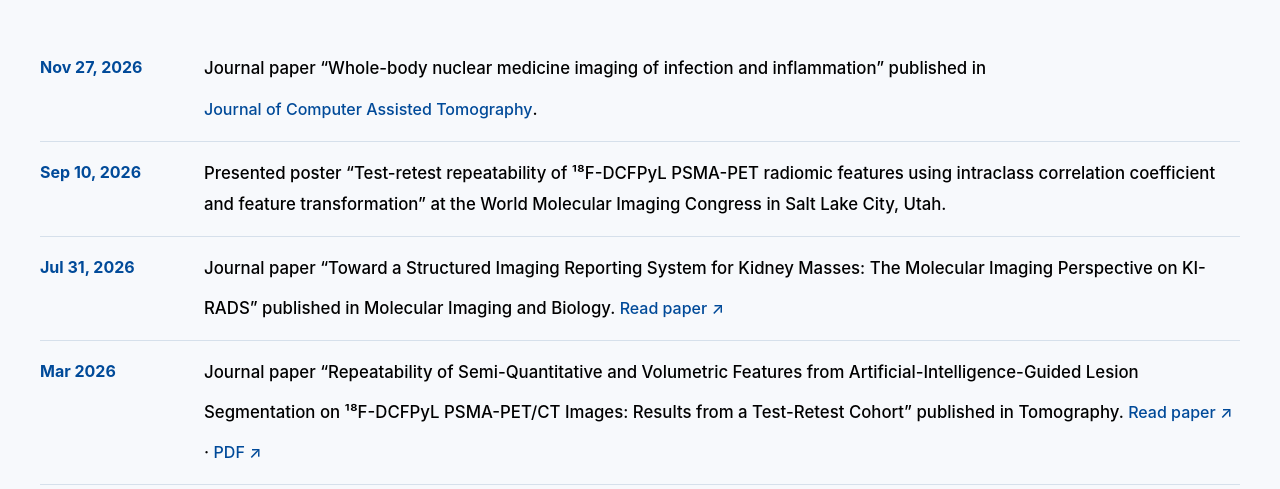
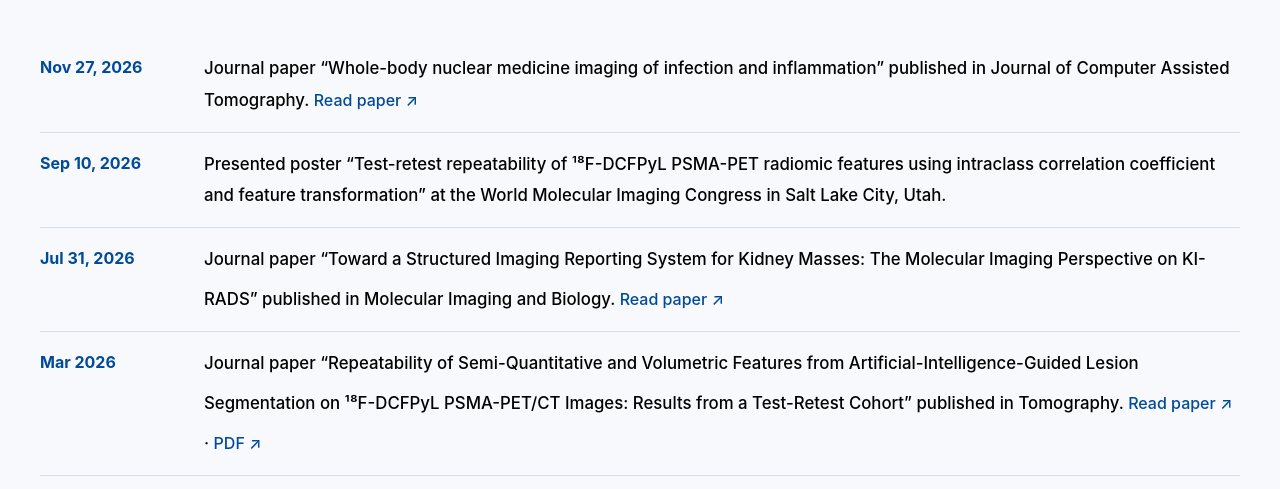
Before and after one commit to Zobaer/zobaer.github.io, a plain HTML site: page updates.html in a window 1280 px wide. Shown: the part 243-732 px from the top of the page. Drawn offline with Linux system fonts and the light colour scheme.

Commit message:
Align latest update and use a read paper link

```diff
--- a/updates.html
+++ b/updates.html
@@ -407,6 +407,7 @@
 
     /* Final typography refinements. */
     #zobaer-site #updates .update-date{font-weight:700}
+    #zobaer-site #updates .updates-list .update:first-child .text-link{display:inline;margin-top:0}
     #zobaer-site #publications .themes-heading h3{font-weight:700}
     #zobaer-site #research .theme h3{font-size:1.25rem;line-height:1.35}
 
@@ -509,7 +510,7 @@
 <div class="wrap faculty-content">
 <div class="section-heading"><div><p class="eyebrow">News &amp; milestones</p><h1 class="page-title" id="updates-title">Academic updates.</h1></div><p>Research publications, presentations, and career milestones, listed from most recent to earliest.</p></div>
 <ol class="updates-list">
-<li class="update"><time class="update-date" datetime="2026-11-27">Nov 27, 2026</time><div><p>Journal paper “Whole-body nuclear medicine imaging of infection and inflammation” published in <a class="text-link" href="https://www.ovid.com/jnls/jcat/abstract/10.1097/rct.0000000000001946~whole-body-nuclear-medicine-imaging-of-infection-and?redirectionsource=fulltextview" rel="noopener" target="_blank">Journal of Computer Assisted Tomography</a>.</p></div></li>
+<li class="update"><time class="update-date" datetime="2026-11-27">Nov 27, 2026</time><div><p>Journal paper “Whole-body nuclear medicine imaging of infection and inflammation” published in Journal of Computer Assisted Tomography. <a class="text-link" href="https://www.ovid.com/jnls/jcat/abstract/10.1097/rct.0000000000001946~whole-body-nuclear-medicine-imaging-of-infection-and?redirectionsource=fulltextview" rel="noopener" target="_blank">Read paper ↗</a></p></div></li>
 <li class="update"><time class="update-date" datetime="2026-09-10">Sep 10, 2026</time><div><p>Presented poster “Test-retest repeatability of ¹⁸F-DCFPyL PSMA-PET radiomic features using intraclass correlation coefficient and feature transformation” at the World Molecular Imaging Congress in Salt Lake City, Utah.</p></div></li>
 <li class="update"><time class="update-date" datetime="2026-07-31">Jul 31, 2026</time><div><p>Journal paper “Toward a Structured Imaging Reporting System for Kidney Masses: The Molecular Imaging Perspective on KI-RADS” published in Molecular Imaging and Biology. <a class="text-link" href="https://link.springer.com/article/10.1007/s11307-026-02122-8" rel="noopener" target="_blank">Read paper ↗</a></p> </div></li>
 <li class="update"><time class="update-date" datetime="2026-03">Mar 2026</time><div><p>Journal paper “Repeatability of Semi-Quantitative and Volumetric Features from Artificial-Intelligence-Guided Lesion Segmentation on ¹⁸F-DCFPyL PSMA-PET/CT Images: Results from a Test-Retest Cohort” published in Tomography. <a class="text-link" href="https://www.mdpi.com/2379-139X/12/3/38" rel="noopener" target="_blank">Read paper ↗</a> · <a class="text-link" href="https://www.mdpi.com/2379-139X/12/3/38/pdf?version=1773225544" rel="noopener" target="_blank">PDF ↗</a></p> </div></li>
```
